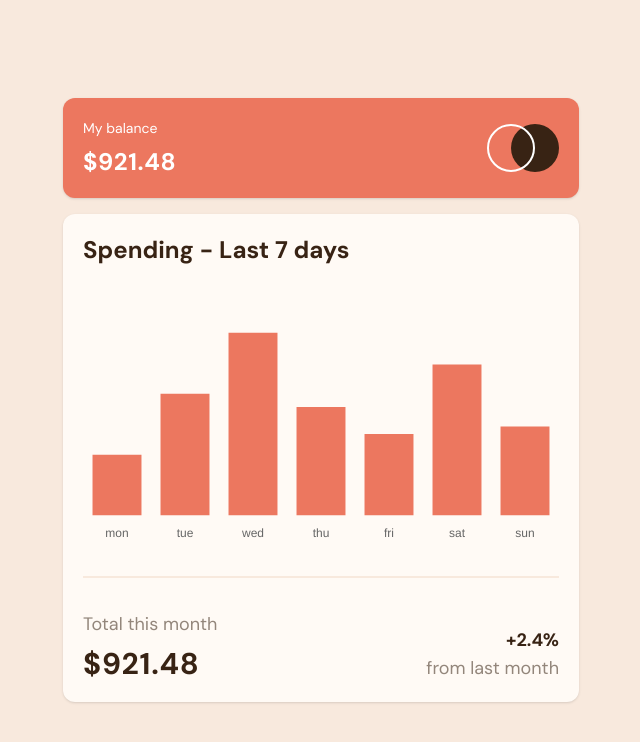
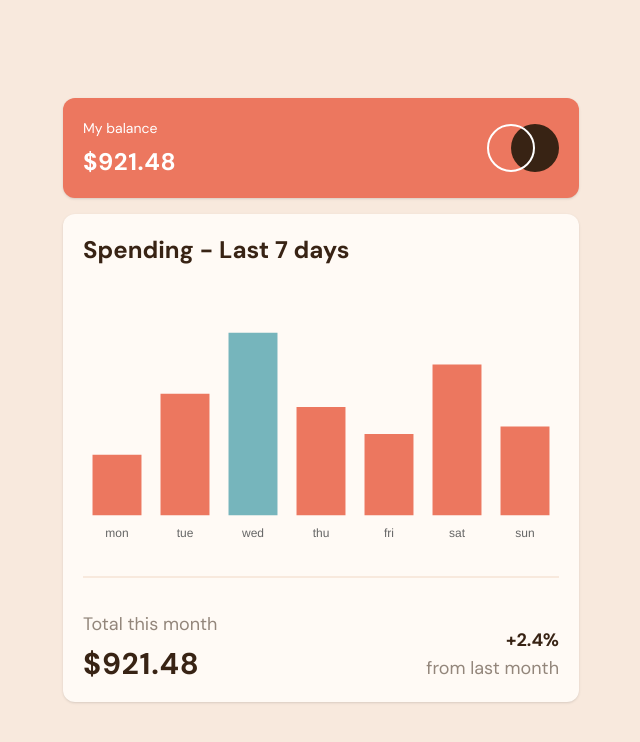
Before and after one commit to jswebschmiede/fem-expenses-chart-component, a React (Vite) app: page / in a window 1280 px wide. Shown: the top 742 px of the page, without its empty margins (319-959 px from the left). Built offline with nearby package versions, Linux system fonts and the light colour scheme.

Commit message:
change color for greatest value in chart

```diff
--- a/src/components/ChartContainer.tsx
+++ b/src/components/ChartContainer.tsx
@@ -75,7 +75,16 @@ const ChartContainer = () => {
       {
         data: chartData?.map((value) => value.amount) || [],
         borderWidth: 0,
-        backgroundColor: "hsl(10, 79%, 65%)",
+        backgroundColor: (color: any): string => {
+          const amount = chartData?.map((value) => value.amount);
+          const found = chartData?.find(
+            (value) => value.amount === Math.max(...(amount as []))
+          );
+          const idx = amount?.findIndex((value) => value === found?.amount);
+          return color.index === idx
+            ? "hsl(186, 34%, 60%)"
+            : "hsl(10, 79%, 65%)";
+        },
         hoverBackgroundColor: "hsl(186, 34%, 60%)",
         borderRadius: 5,
         borderSkipped: true,
```
